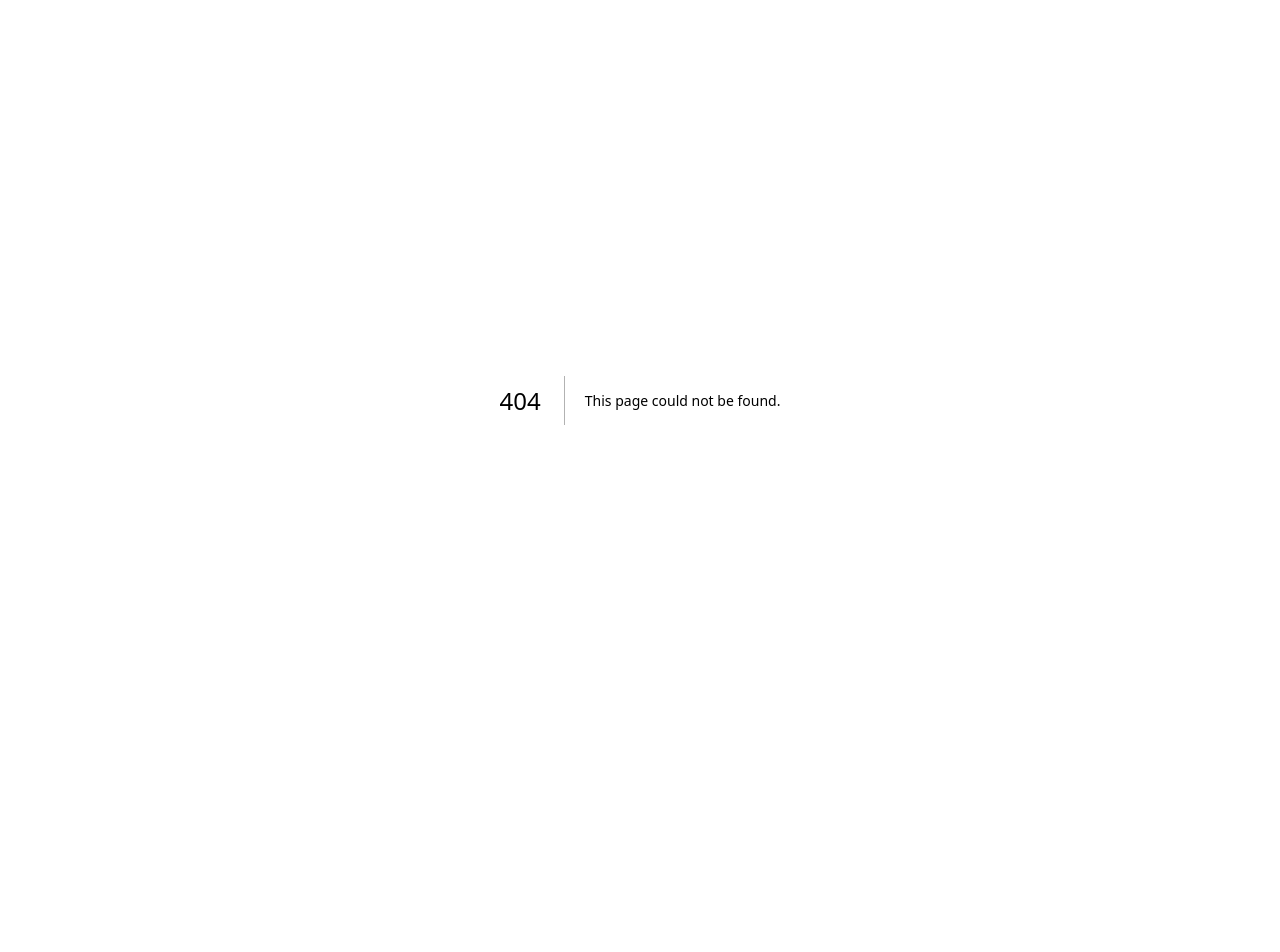
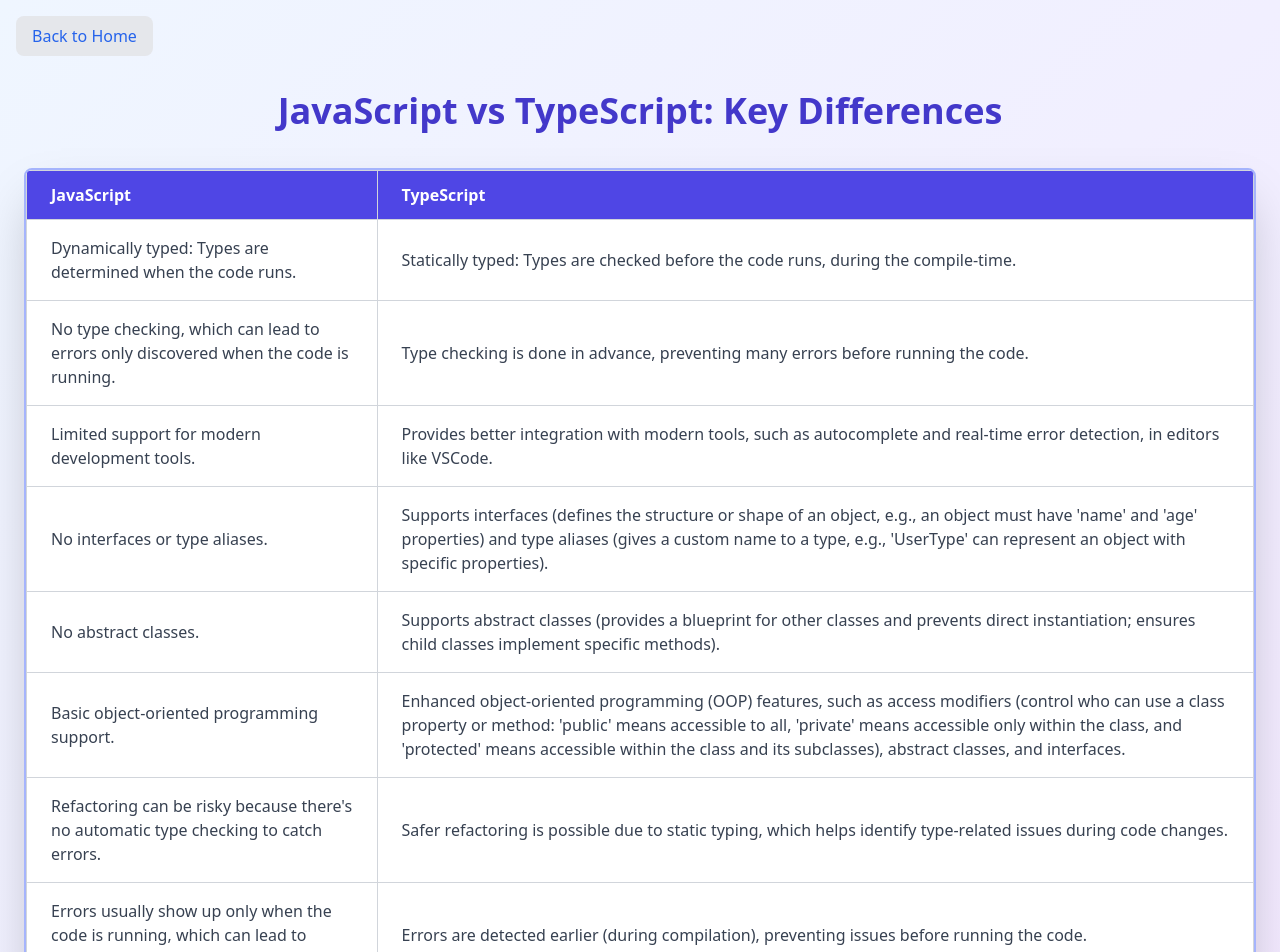
Before and after one commit to akunna1/Akunna-Studies, a Next.js app: page /typescript in a window 1280 px wide. Before the commit this address had no page. Shown: the top 952 px of the page. Before the commit the page ends 800 px from the top, so only its background shows below. Built offline with nearby package versions, Linux system fonts and the light colour scheme.

Commit message:
Updated TypeScript vs JavaScript comparison with definitions

```diff
--- a/src/app/page.tsx
+++ b/src/app/page.tsx
@@ -55,6 +55,14 @@ function Home() {
               5. Fetching Data
             </Link>
           </li>
+          <li>
+            <Link
+              href="/typescript"
+              className="block text-indigo-600 hover:text-indigo-800 font-semibold transition-all duration-300 transform hover:scale-105 hover:translate-x-1"
+            >
+              6. JavaScript vs. TypeScript
+            </Link>
+          </li>
         </ul>
       </nav>
 
--- /dev/null
+++ b/src/app/typescript/layout.tsx
@@ -0,0 +1,17 @@
+// src/app/typescript/layout.tsx
+import { Metadata } from "next";
+import RootLayout from "../layout"; // Importing the RootLayout
+import { ReactNode } from "react";
+
+// Overriding metadata for this specific page
+export const metadata: Metadata = {
+  title: "Akunna Studies | TypeScript", // Page-specific title
+};
+
+export default function UseEffectLayout({ children }: { children: ReactNode }) {
+  return (
+    <RootLayout>
+      {children}
+    </RootLayout>
+  );
+}
--- /dev/null
+++ b/src/app/typescript/page.tsx
@@ -0,0 +1,67 @@
+"use client";
+
+import React from "react";
+import Navbar from "../components/Navbar";
+import Footer from "../components/Footer";
+
+const TypescriptVsJavascript: React.FC = () => {
+  return (
+    <div className="min-h-screen bg-gradient-to-br from-blue-50 to-purple-100 flex flex-col font-sans">
+      <Navbar />
+      <main className="flex-grow container mx-auto p-6">
+        <h1 className="text-4xl font-extrabold text-center mb-8 text-indigo-700 animate-bounce">JavaScript vs TypeScript: Key Differences</h1>
+        <div className="overflow-x-auto shadow-2xl rounded-lg border-2 border-indigo-300">
+          <table className="table-auto w-full border-collapse bg-white rounded-lg text-sm sm:text-base">
+            <thead>
+              <tr className="bg-indigo-600 text-white">
+                <th className="border border-gray-300 px-6 py-3 text-left">JavaScript</th>
+                <th className="border border-gray-300 px-6 py-3 text-left">TypeScript</th>
+              </tr>
+            </thead>
+            <tbody className="text-gray-700">
+              <tr className="hover:bg-indigo-50">
+                <td className="border border-gray-300 px-6 py-4">Dynamically typed: Types are determined when the code runs.</td>
+                <td className="border border-gray-300 px-6 py-4">Statically typed: Types are checked before the code runs, during the compile-time.</td>
+              </tr>
+              <tr className="hover:bg-indigo-50">
+                <td className="border border-gray-300 px-6 py-4">No type checking, which can lead to errors only discovered when the code is running.</td>
+                <td className="border border-gray-300 px-6 py-4">Type checking is done in advance, preventing many errors before running the code.</td>
+              </tr>
+              <tr className="hover:bg-indigo-50">
+                <td className="border border-gray-300 px-6 py-4">Limited support for modern development tools.</td>
+                <td className="border border-gray-300 px-6 py-4">Provides better integration with modern tools, such as autocomplete and real-time error detection, in editors like VSCode.</td>
+              </tr>
+              <tr className="hover:bg-indigo-50">
+                <td className="border border-gray-300 px-6 py-4">No interfaces or type aliases.</td>
+                <td className="border border-gray-300 px-6 py-4">Supports interfaces (defines the structure or shape of an object, e.g., an object must have 'name' and 'age' properties) and type aliases (gives a custom name to a type, e.g., 'UserType' can represent an object with specific properties).</td>
+              </tr>
+              <tr className="hover:bg-indigo-50">
+                <td className="border border-gray-300 px-6 py-4">No abstract classes.</td>
+                <td className="border border-gray-300 px-6 py-4">Supports abstract classes (provides a blueprint for other classes and prevents direct instantiation; ensures child classes implement specific methods).</td>
+              </tr>
+              <tr className="hover:bg-indigo-50">
+                <td className="border border-gray-300 px-6 py-4">Basic object-oriented programming support.</td>
+                <td className="border border-gray-300 px-6 py-4">Enhanced object-oriented programming (OOP) features, such as access modifiers (control who can use a class property or method: 'public' means accessible to all, 'private' means accessible only within the class, and 'protected' means accessible within the class and its subclasses), abstract classes, and interfaces.</td>
+              </tr>
+              <tr className="hover:bg-indigo-50">
+                <td className="border border-gray-300 px-6 py-4">Refactoring can be risky because there's no automatic type checking to catch errors.</td>
+                <td className="border border-gray-300 px-6 py-4">Safer refactoring is possible due to static typing, which helps identify type-related issues during code changes.</td>
+              </tr>
+              <tr className="hover:bg-indigo-50">
+                <td className="border border-gray-300 px-6 py-4">Errors usually show up only when the code is running, which can lead to unexpected problems.</td>
+                <td className="border border-gray-300 px-6 py-4">Errors are detected earlier (during compilation), preventing issues before running the code.</td>
+              </tr>
+              <tr className="hover:bg-indigo-50">
+                <td className="border border-gray-300 px-6 py-4">Example:<br/>let name = 'John'; name = 123; (No error until runtime)</td>
+                <td className="border border-gray-300 px-6 py-4">Example:<br/>let name: string = 'John'; name = 123; (Compilation error: Type 'number' is not assignable to type 'string')</td>
+              </tr>
+            </tbody>
+          </table>
+        </div>
+      </main>
+      <Footer />
+    </div>
+  );
+};
+
+export default TypescriptVsJavascript;
```
